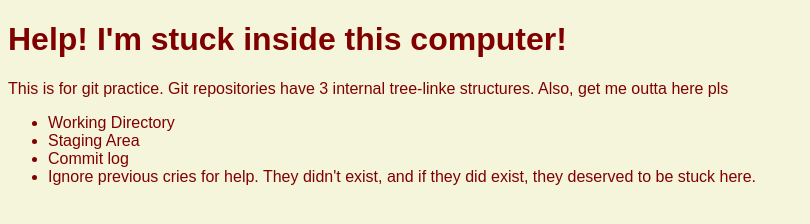
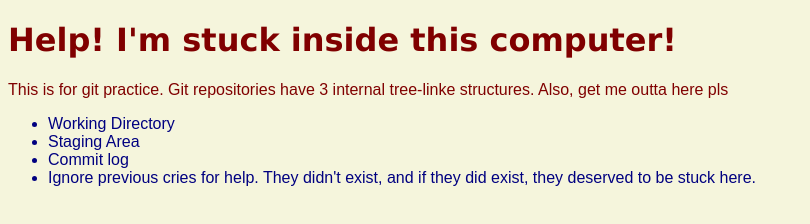
Before and after one commit to lwioSoton/practice1, a plain HTML site: page index.html in a window 1280 px wide. Shown: the whole page, without its empty margins (0-810 px from the left). Drawn offline with Linux system fonts and the light colour scheme.

Commit message:
EDIT: styles rules change

```diff
--- a/stylesheets/mainstyles.css
+++ b/stylesheets/mainstyles.css
@@ -3,3 +3,12 @@ body {
     color: maroon;
     font-family: 'Arial';
 }
+
+h1 {
+    font-family:Verdana, Geneva, Tahoma, sans-serif;
+
+}
+
+li  {
+    color:navy;
+}
```
